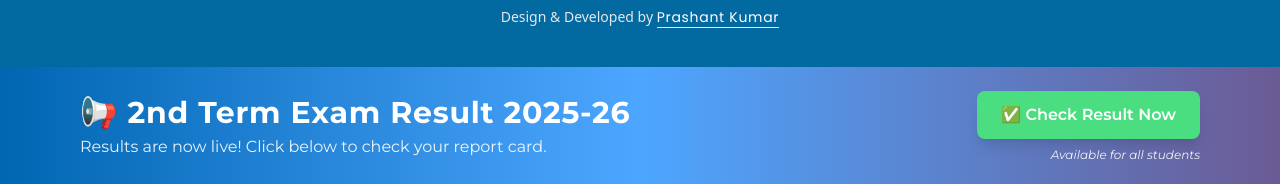
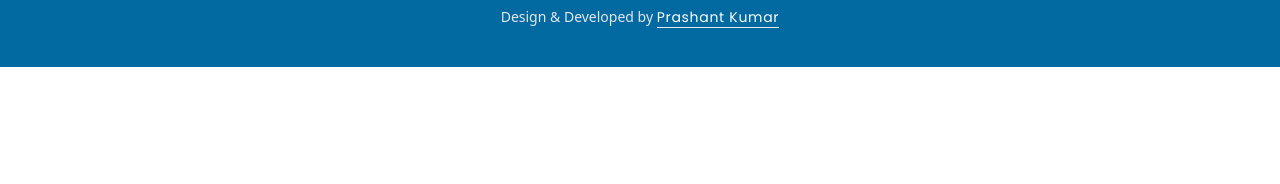
Before and after one commit to prashantkumarpro/MPS, a React (Vite) app in the folder frontend/: page / in a window 1280 px wide. Shown: the part 4304-4488 px from the top of the page. After the commit the page ends 4371 px from the top, so only its background shows below. Built offline with nearby package versions, Linux system fonts and the light colour scheme; a web font is replaced by a local one.

Commit message:
add live result  page

```diff
--- a/frontend/src/Root.jsx
+++ b/frontend/src/Root.jsx
@@ -2,14 +2,12 @@ import React from 'react'
 import { Outlet } from 'react-router'
 import Header from './components/Header'
 import MobileBottomHeader from './components/MobileBottomHeder'
-import ResultBannerLive from './components/ResultBannerLive'
 
 const Root = () => {
   return (
     <div>
       <Header />
       <Outlet />
-      <ResultBannerLive />
       <MobileBottomHeader />
     </div>
   )
--- a/frontend/src/components/ResultBannerLive.jsx
+++ b/frontend/src/components/ResultBannerLive.jsx
@@ -22,7 +22,7 @@ export default function ResultBannerLive () {
   return (
     <section
       className={`w-full bg-gradient-to-r from-primary-blue via-secondary-blue to-accent-purple
-        text-white font-montserrat shadow-md sticky top-20 z-50 transition-transform duration-500
+        text-white font-montserrat shadow-md sticky top-20 z-20 transition-transform duration-500
         ${show ? 'translate-y-0' : '-translate-y-full'}`}
     >
       <div className='max-w-6xl mx-auto py-6 px-4 flex flex-col md:flex-row items-center justify-between'>
@@ -45,7 +45,7 @@ export default function ResultBannerLive () {
             ✅ Check Result Now
           </Link>
           <span className='text-xs mt-2 italic opacity-90'>
-            Available for all students
+            Available for Class: Nursery, UKGA, I, II, III, IV, VI students
           </span>
         </div>
       </div>
--- a/frontend/src/pages/Notification.jsx
+++ b/frontend/src/pages/Notification.jsx
@@ -1,11 +1,13 @@
 import React from 'react'
 import MarqueeDownload from '../components/MarqueeDownload '
+import ResultBannerLive from '../components/ResultBannerLive'
 
 const Notification = () => {
   return (
     <div>
       Notification
       <div>
+        <ResultBannerLive />
         <MarqueeDownload />
       </div>
     </div>
```
Also changed, not shown: frontend/src/pages/Home.jsx (+5 -2 lines).
